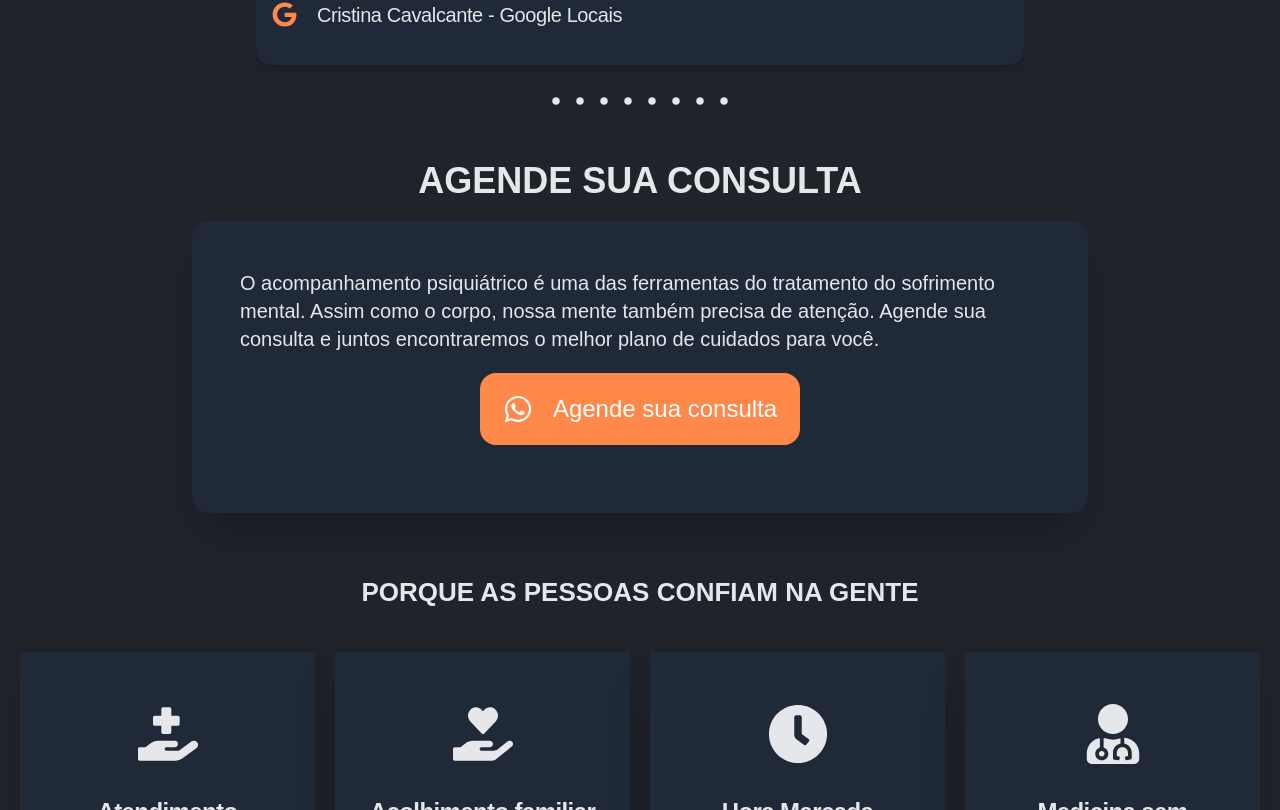
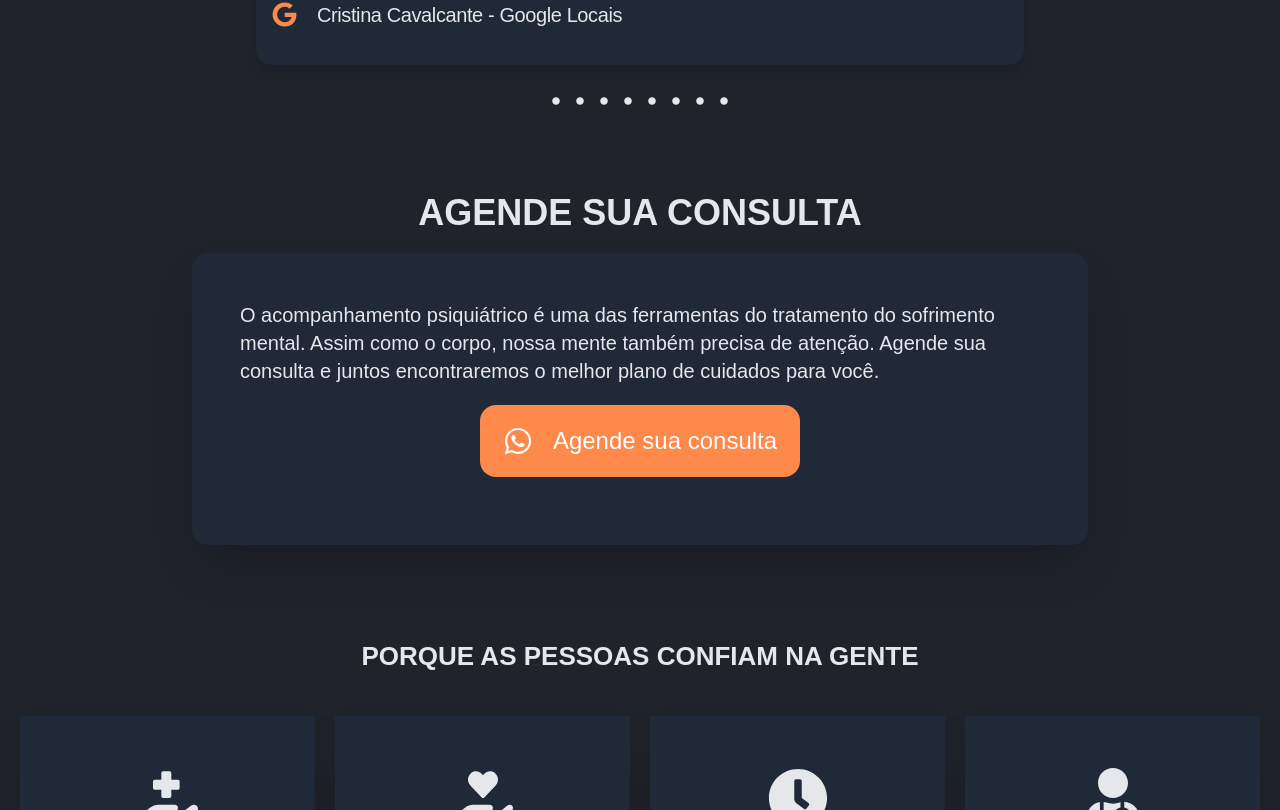
Before and after one commit to brunoprestesap/page-dra-camila, a React (Create React App) app: page / in a window 1280 px wide. Shown: the part 2070-2880 px from the top of the page. Built offline with nearby package versions, Linux system fonts and the light colour scheme; a web font is replaced by a local one.

Commit message:
ajustes de margem card cta

```diff
--- a/src/components/FormScheduler.js
+++ b/src/components/FormScheduler.js
@@ -4,7 +4,7 @@ import { FaWhatsapp } from "react-icons/fa";
 
 function FormScheduler({ color }) {
   return (
-    <div id="scheduler" className="flex items-center flex-col p-5">
+    <div id="scheduler" className="flex items-center flex-col my-8 p-5">
       <h2 className="text-2xl md:text-4xl mb-5 font-bold text-center uppercase">
         AGENDE SUA CONSULTA
       </h2>
```
